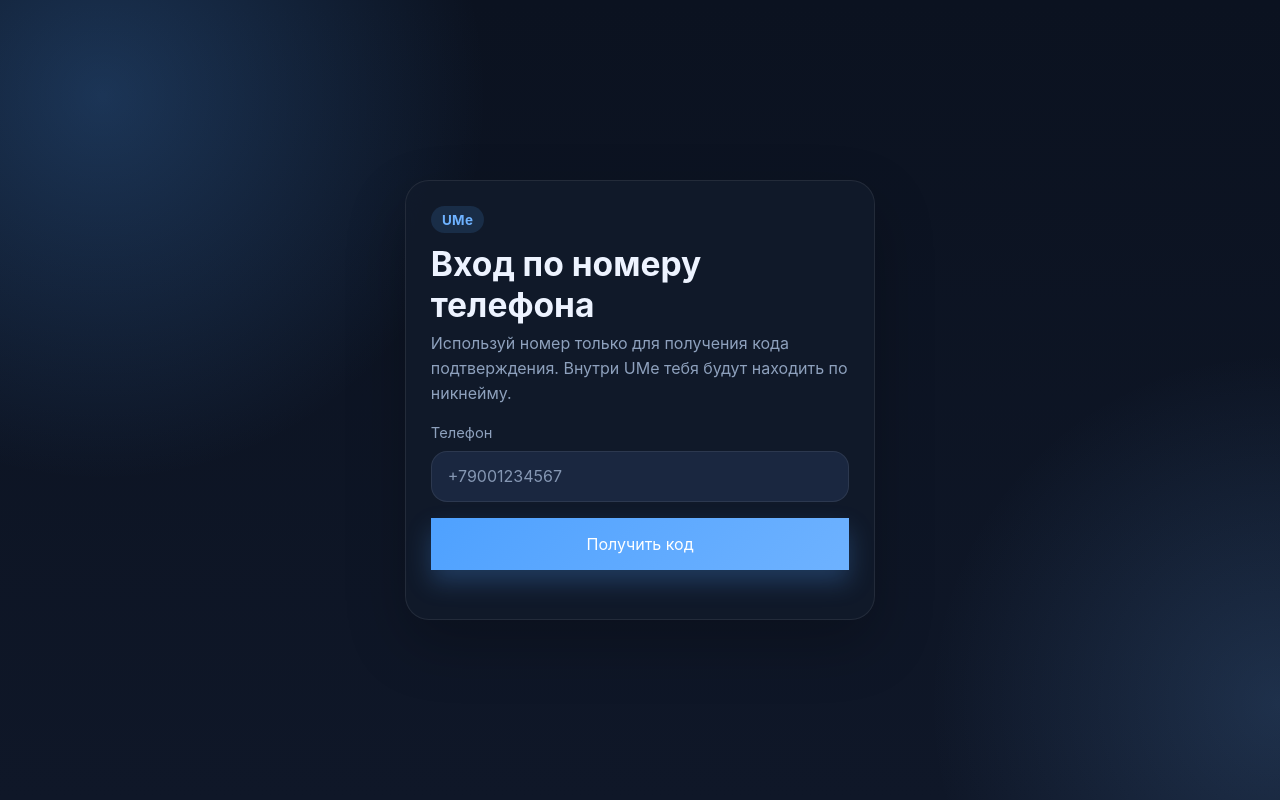
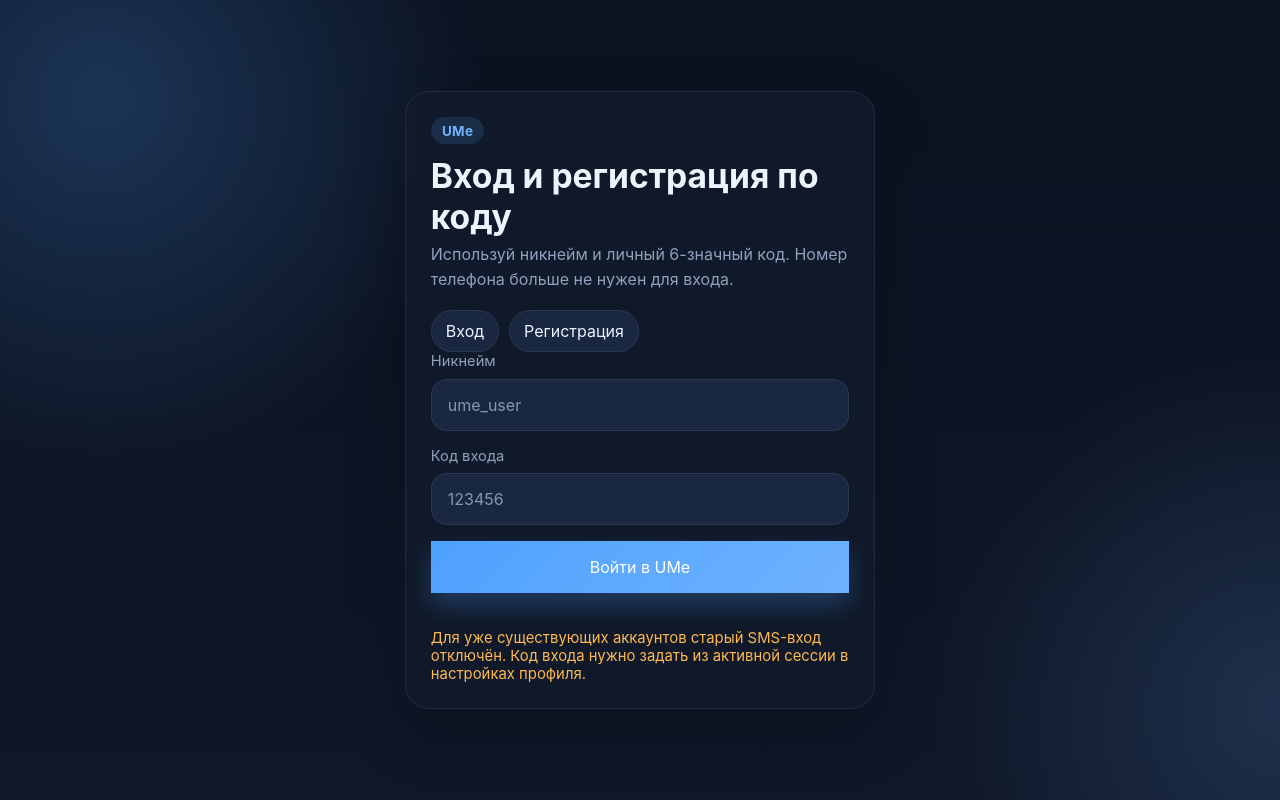
Before and after one commit to Nickelnoh/UMe, a Flask app: page / in a window 1280 px wide. Run offline with Flask 3, Linux system fonts and the light colour scheme; some libraries are stand-ins or nearby versions.

Commit message:
Update index.html

```diff
--- a/templates/index.html
+++ b/templates/index.html
@@ -10,27 +10,44 @@
   <div class="app-shell">
     <section id="auth-screen" class="auth-screen screen-card">
       <div class="auth-brand">UMe</div>
-      <h1>Вход по номеру телефона</h1>
-      <p class="auth-copy">Используй номер только для получения кода подтверждения. Внутри UMe тебя будут находить по никнейму.</p>
+      <h1>Вход и регистрация по коду</h1>
+      <p class="auth-copy">Используй никнейм и личный 6-значный код. Номер телефона больше не нужен для входа.</p>
 
-      <form id="send-code-form" class="stack auth-form">
+      <div class="chips auth-switcher" id="auth-mode-group">
+        <button class="chip is-active" type="button" data-auth-mode="login">Вход</button>
+        <button class="chip" type="button" data-auth-mode="register">Регистрация</button>
+      </div>
+
+      <form id="login-form" class="stack auth-form">
         <label>
-          <span>Телефон</span>
-          <input id="phone-input" type="tel" placeholder="+79001234567" autocomplete="tel" required>
+          <span>Никнейм</span>
+          <input id="login-nickname-input" type="text" placeholder="ume_user" autocomplete="username" required>
         </label>
-        <button type="submit" class="primary large">Получить код</button>
-      </form>
-
-      <form id="verify-code-form" class="stack auth-form hidden">
         <label>
-          <span>Код из SMS</span>
-          <input id="code-input" type="text" inputmode="numeric" maxlength="6" placeholder="123456" required>
+          <span>Код входа</span>
+          <input id="login-code-input" type="password" inputmode="numeric" maxlength="6" placeholder="123456" required>
         </label>
         <button type="submit" class="primary large">Войти в UMe</button>
       </form>
 
+      <form id="register-form" class="stack auth-form hidden">
+        <label>
+          <span>Никнейм</span>
+          <input id="register-nickname-input" type="text" minlength="3" maxlength="32" placeholder="ume_user" required>
+        </label>
+        <label>
+          <span>Код входа</span>
+          <input id="register-code-input" type="password" inputmode="numeric" maxlength="6" placeholder="123456" required>
+        </label>
+        <label>
+          <span>Повтори код</span>
+          <input id="register-code-confirm-input" type="password" inputmode="numeric" maxlength="6" placeholder="123456" required>
+        </label>
+        <button type="submit" class="primary large">Создать аккаунт</button>
+      </form>
+
       <div id="auth-status" class="status-line"></div>
-      <div id="stub-warning" class="auth-note hidden">Сейчас активна тестовая SMS-заглушка. Для боевого режима подключи реального SMS-провайдера.</div>
+      <div class="auth-note">Для уже существующих аккаунтов старый SMS-вход отключён. Код входа нужно задать из активной сессии в настройках профиля.</div>
     </section>
 
     <section id="profile-screen" class="auth-screen screen-card hidden">
@@ -132,22 +149,6 @@
       </div>
 
       <div class="settings-group">
-        <div class="settings-label">Профиль</div>
-        <div class="settings-profile-grid">
-          <label class="stack settings-field">
-            <span>Никнейм</span>
-            <input id="settings-nickname-input" type="text" minlength="3" maxlength="32" placeholder="ume_user">
-          </label>
-          <label class="stack settings-field">
-            <span>Аватар</span>
-            <input id="settings-avatar-input" type="file" accept="image/*,.gif">
-          </label>
-          <button id="save-settings-profile-btn" class="primary" type="button">Сохранить профиль</button>
-          <div id="settings-profile-status" class="status-line"></div>
-        </div>
-      </div>
-
-      <div class="settings-group">
         <div class="settings-label">Тема</div>
         <div class="chips" id="theme-chip-group">
           <button class="chip" data-theme-choice="dark" type="button">Тёмная</button>
@@ -181,6 +182,15 @@
           <span>Системные уведомления</span>
           <input id="notification-toggle" type="checkbox">
         </label>
+      </div>
+
+      <div class="settings-group">
+        <div class="settings-label">Код входа</div>
+        <label>
+          <span class="sr-only">Новый код входа</span>
+          <input id="settings-login-code-input" type="password" inputmode="numeric" maxlength="6" placeholder="Новый 6-значный код">
+        </label>
+        <button id="save-login-code-btn" class="primary pill-btn" type="button">Сохранить код входа</button>
       </div>
     </aside>
   </div>
```
